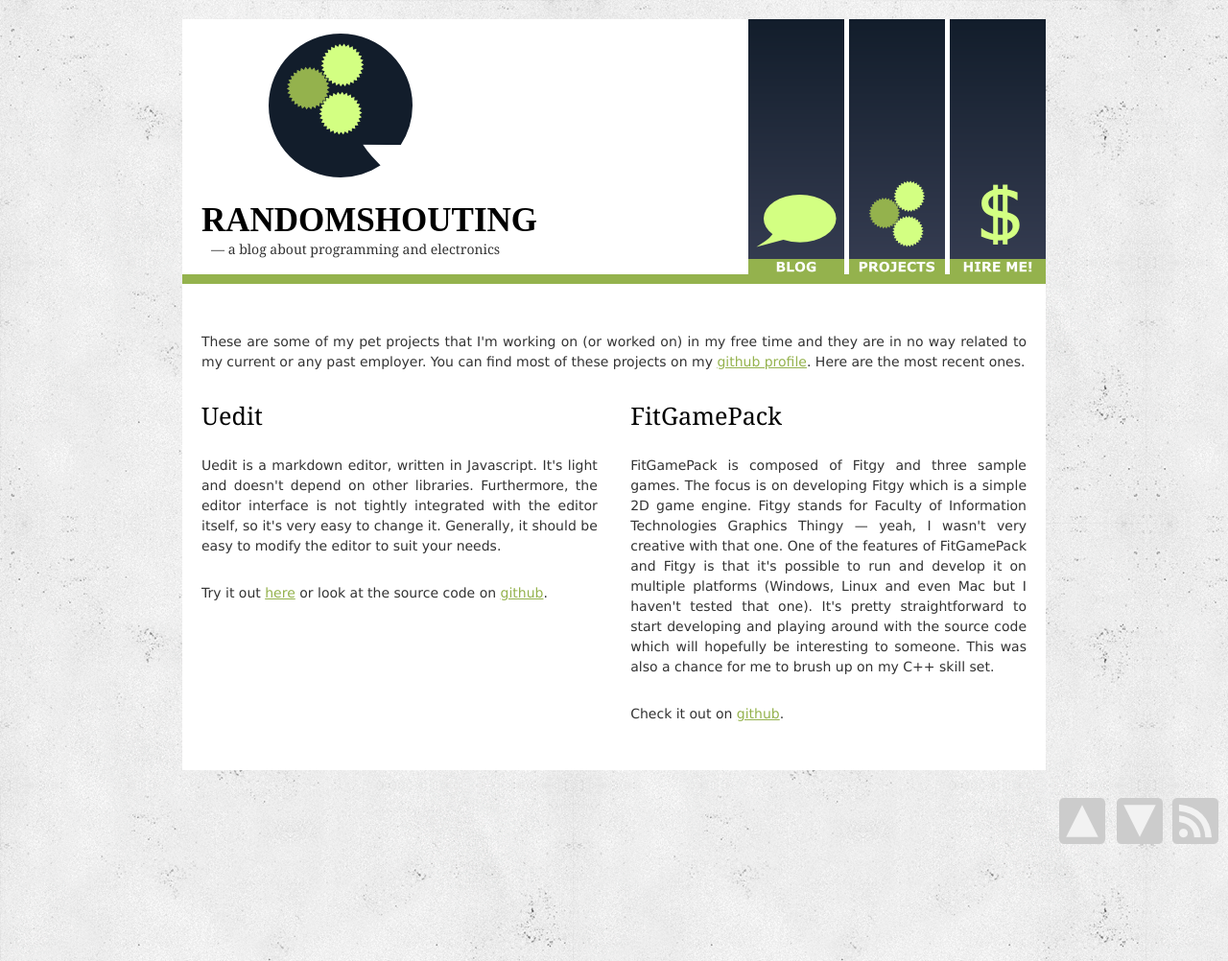
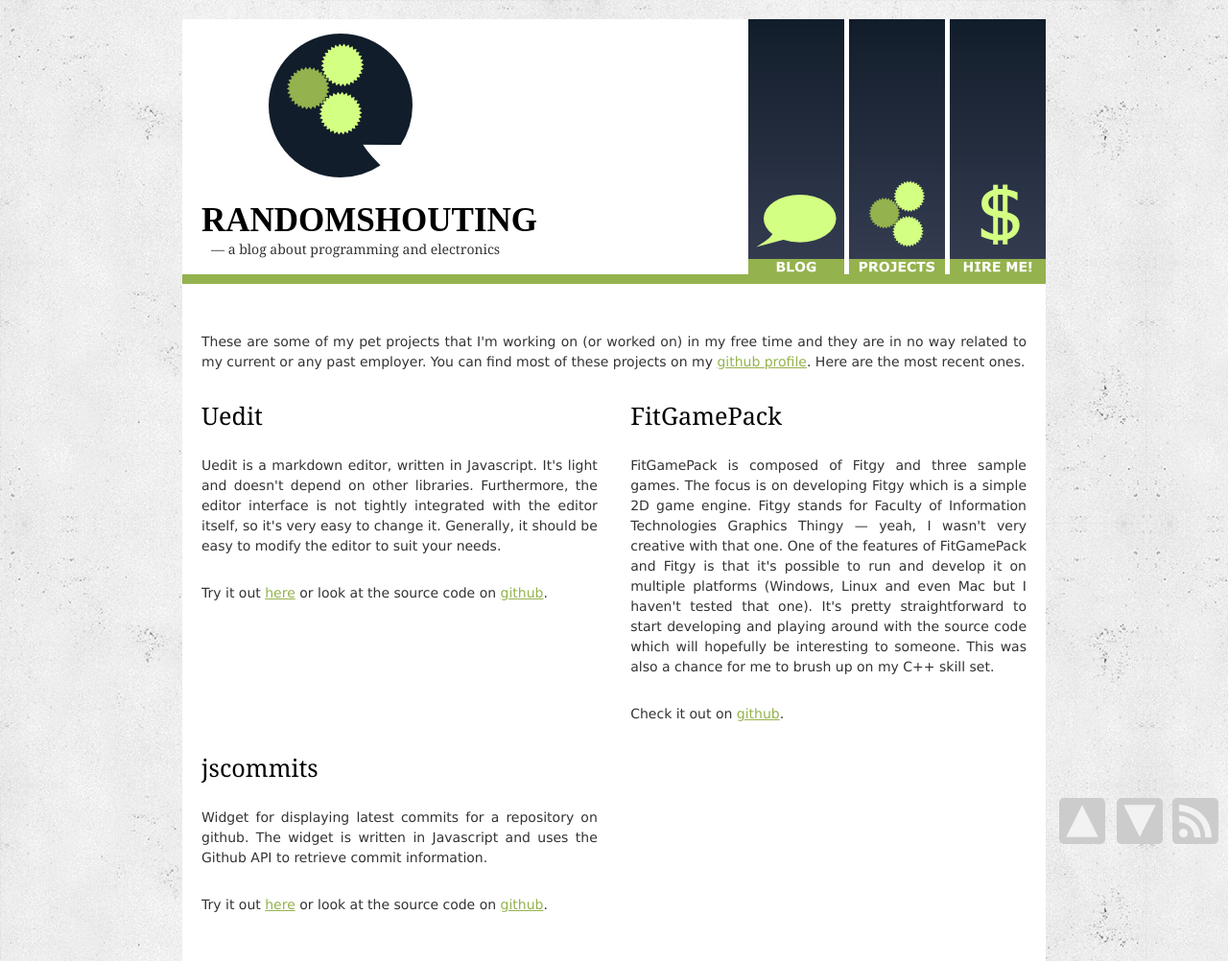
Before and after one commit to amir-hadzic/amir-hadzic.github.com, a Jekyll site: the page built from projects.html, in a window 1280 px wide. Shown: the whole page at 96% size. Built offline with Jekyll 4.4.1, drawn with Linux system fonts in a browser that asks for light colours; some web fonts are replaced; Markdown is read by kramdown in place of the engine named in the settings.

Commit message:
Add jscommits to the projects page.

```diff
--- a/projects.html
+++ b/projects.html
@@ -21,3 +21,15 @@ You can find most of these projects on my <a href="http://www.github.com/amir-ha
         <p>Check it out on <a href="https://github.com/amir-hadzic/FitGamePack">github</a>.</p>
     </div>
 </div>
+
+<div class="two-columns">
+    <div class="two-columns-left">
+        <h2>jscommits</h2>
+        <p>Widget for displaying latest commits for a repository on github.
+        The widget is written in Javascript and uses the Github API to retrieve
+        commit information.</p>
+
+        <p>Try it out <a href="http://www.randomshouting.com/jscommits">here</a>
+        or look at the source code on <a href="http://www.github.com/amir-hadzic/jscommits">github</a>.</p>
+    </div>
+</div>
```
